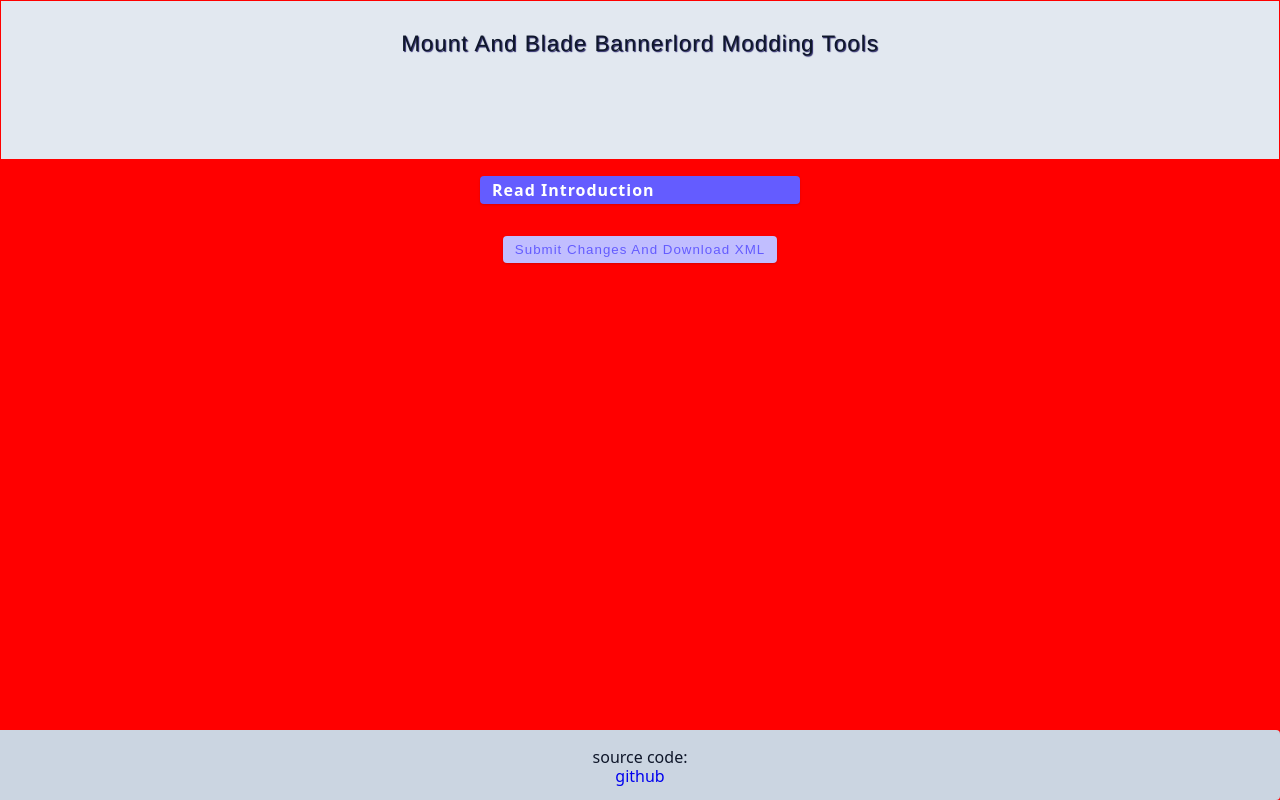
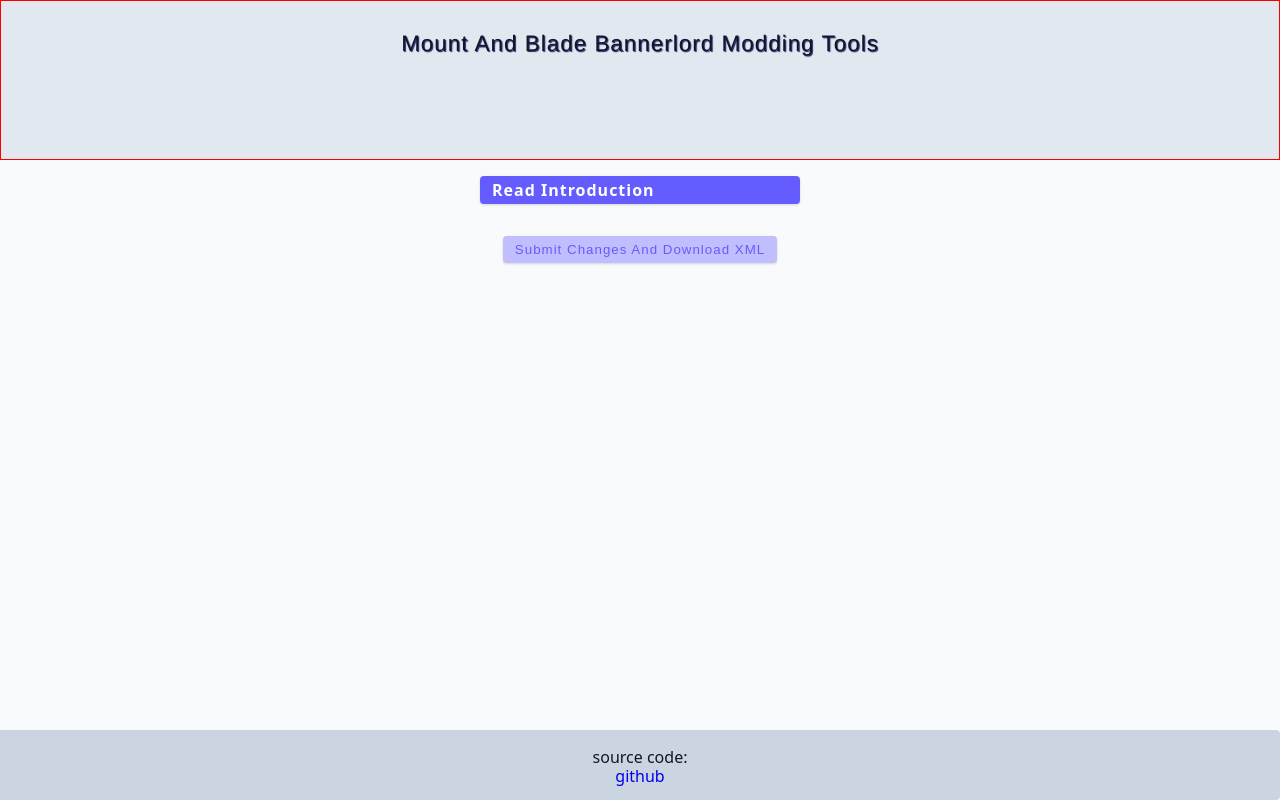
Before and after one commit to DavidArabuli/BannerlordModdingAppPHP, a PHP site: page / in a window 1280 px wide. Run offline with PHP 8.4, Linux system fonts and the light colour scheme.

Commit message:
reverted test change

```diff
--- a/public/css/style.css
+++ b/public/css/style.css
@@ -96,8 +96,8 @@
     display: flex;
     flex-direction: column;
 
-    /* background: var(--backgroundColor); */
-    background-color: red;
+    background: var(--backgroundColor);
+    /* background-color: red; */
     font-family: system-ui, -apple-system, BlinkMacSystemFont, "Segoe UI", Roboto,
       Oxygen, Ubuntu, Cantarell, "Open Sans", "Helvetica Neue", sans-serif;
     font-weight: 400;
```
